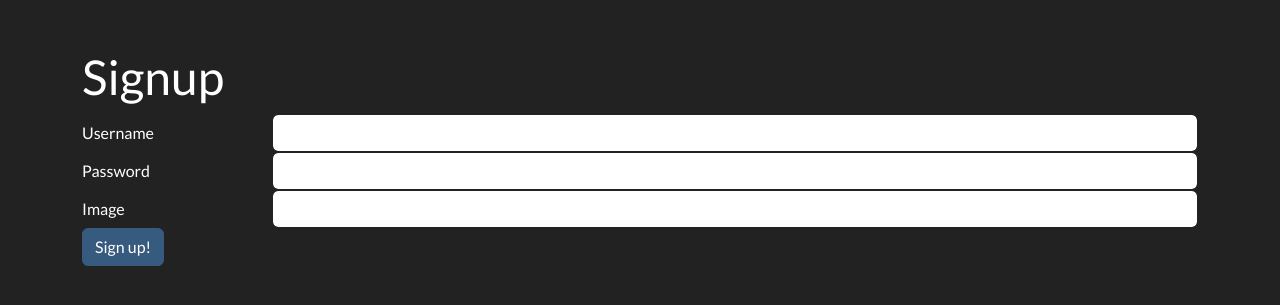
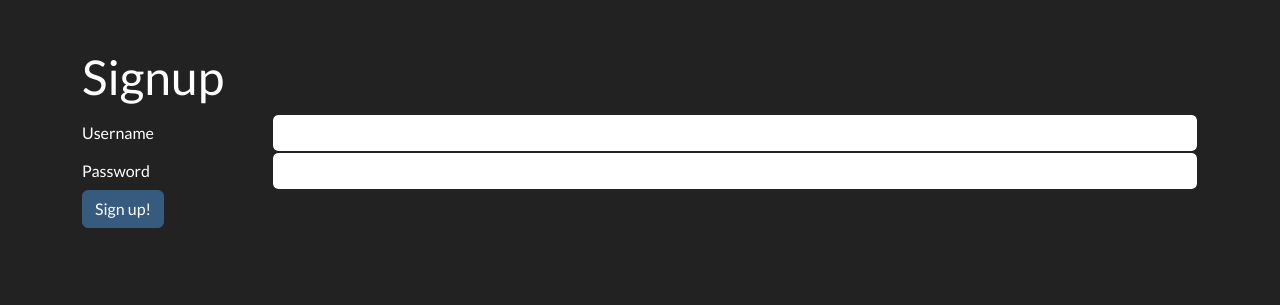
Before and after one commit to Tvvigg/Anime-review-site, a Flask app: page /register in a window 1280 px wide. Shown: the part 72-377 px from the top of the page. Run offline with Flask 2, Linux system fonts and the light colour scheme.

Commit message:
fixed register

```diff
--- a/app.py
+++ b/app.py
@@ -21,6 +21,8 @@
 
 connect_db(app)
 
+db.create_all()
+
 
 @app.route("/")
 def homepage():
@@ -41,9 +43,9 @@
     if form.validate_on_submit():
         username = form.username.data
         password = form.password.data
-        name = form.name.data
 
-        user = User.register(username, password, name)
+
+        user = User.register(username, password)
 
         db.session.commit()
         session['username'] = user.username
--- a/forms.py
+++ b/forms.py
@@ -31,9 +31,7 @@
         "Password",
         validators=[InputRequired(), Length(min=6, max=55)],
     )
-    image = StringField(
-        "Image"
-    )
+
 
 class ReviewForm(FlaskForm):
     """Review for Anime form."""
--- a/models.py
+++ b/models.py
@@ -26,15 +26,14 @@
         primary_key=True,
     )
     password = db.Column(db.Text, nullable=False)
-    name = db.Column(db.String(30), nullable=False)
-    image = db.Column(db.Text, nullable=True)
+
     favoritesList = db.relationship("Favorites", backref="User")
     reviews = db.relationship("Reviews", backref="User")
 
     # start of convenience class methods
 
     @classmethod
-    def register(cls, username, password, image):
+    def register(cls, username, password):
         """Register a user, hashing their password."""
 
         hashed = bcrypt.generate_password_hash(password)
@@ -42,7 +41,6 @@
         user = cls(
             username=username,
             password=hashed_utf8,
-            image=image
         )
 
         db.session.add(user)
--- a/static/animeDB.js
+++ b/static/animeDB.js
@@ -1,4 +1,5 @@
 "use strict";
+
 const $showList = $("#shows-list");
 
 const $searchForm = $("#search-form");
@@ -7,18 +8,21 @@
 
 async function getShowsByTerm(term) {
   //gets result object from api
-  const response = await axios.get(`${api}${term}`);
+  const response = await axios.get(
+    `https://kitsu.io/api/edge/anime?filter[text]=${term}`
+  );
+  console.log(response);
 
   //puts results into a usable object
-  return response.data.map((result) => {
-    const show = result.show;
-    return {
-      id: show.id,
-      titles: show.titles,
-      synopsis: show.synopsis,
-      image: show.coverImage ? show.coverImage.original : MISSING_IMAGE_URL,
-    };
+  let anime = response.data.data.map((item) => {
+    const id = item.id;
+    const title = item.attributes.canonicalTitle;
+    const description = item.attributes.description;
+    const image = item.attributes.posterImage.original;
+    const rating = item.attributes.ageRating;
   });
+  console.log(anime);
+  return anime;
 }
 
 /** Given list of shows, create markup for each and to DOM */
--- a/templates/animeList.html
+++ b/templates/animeList.html
@@ -4,7 +4,7 @@
   <h1>Anime List</h1>
 
   <form class="form-inline" id="search-form">
-    <input class="form-control" id="search-query" value="bletchley" />
+    <input class="form-control" id="search-query" value="bleach" />
     <button class="btn btn-primary" type="submit">Go!</button>
   </form>
 
```
